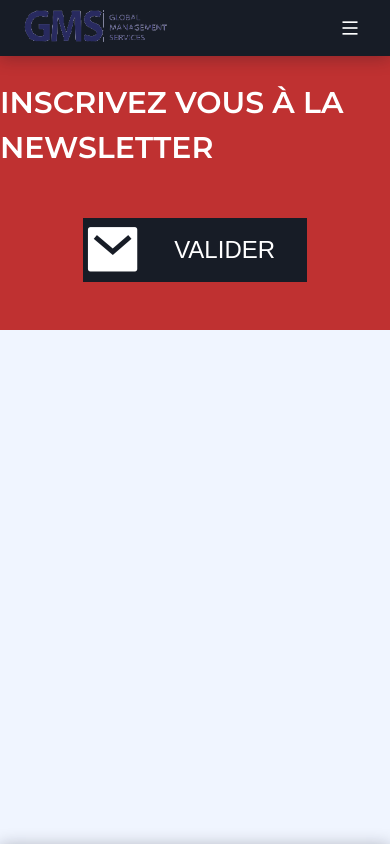
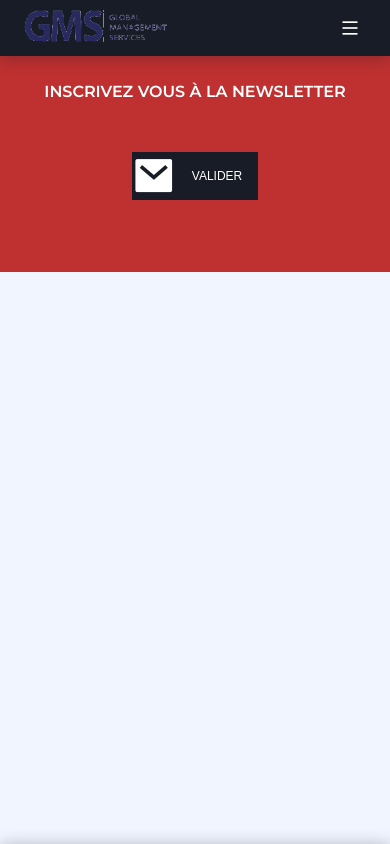
Before and after one commit to Hocine737718/multi_serivce, a Vue app: page / in a window 390 px wide. Shown: the top 844 px of the page. Built offline with nearby package versions, Linux system fonts and the light colour scheme.

Commit message:
Sign Up Media Commit

```diff
--- a/src/assets/css/Home/home.css
+++ b/src/assets/css/Home/home.css
@@ -24,7 +24,7 @@
     align-items: center;
 }
 .signup_box{
-    height: 40px;
+    height: 48px;
     justify-content: center;
     display: flex;
 }
@@ -42,7 +42,7 @@
     font-size: 1.5rem;
 }
 .signup_box:hover > .signup_input,.signup_input:focus{
-    width: 700px;
+    width: 500px;
     padding: 2rem;
 }
 .signup_btn{
--- a/src/assets/css/Home/media_home.css
+++ b/src/assets/css/Home/media_home.css
@@ -0,0 +1,65 @@
+@media screen and (max-width: 819px) {
+    .signup_box:hover > .signup_input,.signup_input:focus{
+        width: 300px;
+        padding: 1.5rem;
+    }
+    .signup_input{
+        font-size: 1rem;
+    }
+    .signup_box i{
+        font-size: 2.75rem;
+        padding: 1.5rem 0;
+    }
+    .signup_btn{
+        padding: 1.5rem;
+        font-size: 1rem;
+    }
+    .home_signup h1{
+        font-size: 1.5rem;
+    }
+}
+@media screen and (max-width: 554px) {
+    .signup_box:hover > .signup_input,.signup_input:focus{
+        width: 200px;
+        padding: 1rem;
+    }
+    .signup_input{
+        font-size: 0.75rem;
+    }
+    .signup_box i{
+        font-size: 2.75rem;
+        padding: 1rem 0;
+    }
+    .signup_btn{
+        padding: 1rem;
+        font-size: 0.75rem;
+    }
+    .home_signup h1{
+        font-size: 1.25rem;
+    }
+}
+@media screen and (max-width: 421px) {
+    .signup_box:hover > .signup_input,.signup_input:focus{
+        width: 170px;
+        padding: 0.75rem;
+    }
+    .signup_input{
+        font-size: 0.75rem;
+    }
+    .signup_box i{
+        font-size: 2.75rem;
+        padding: 0.5rem 0;
+    }
+    .signup_btn{
+        padding: 1rem;
+        font-size: 0.75rem;
+    }
+    .home_signup h1{
+        font-size: 1rem;
+    }
+}
+@media screen and (max-width: 391px) {
+    .signup_form {
+        padding: 3rem 0.5rem;
+    }
+}
```
